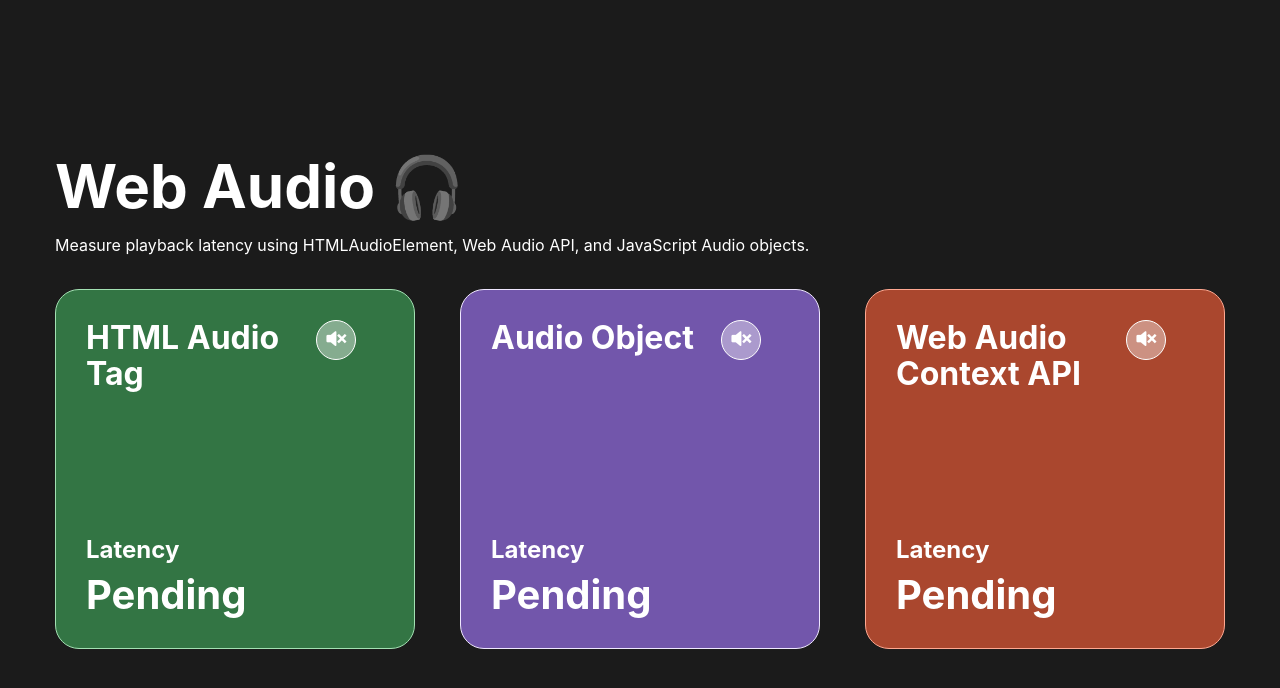
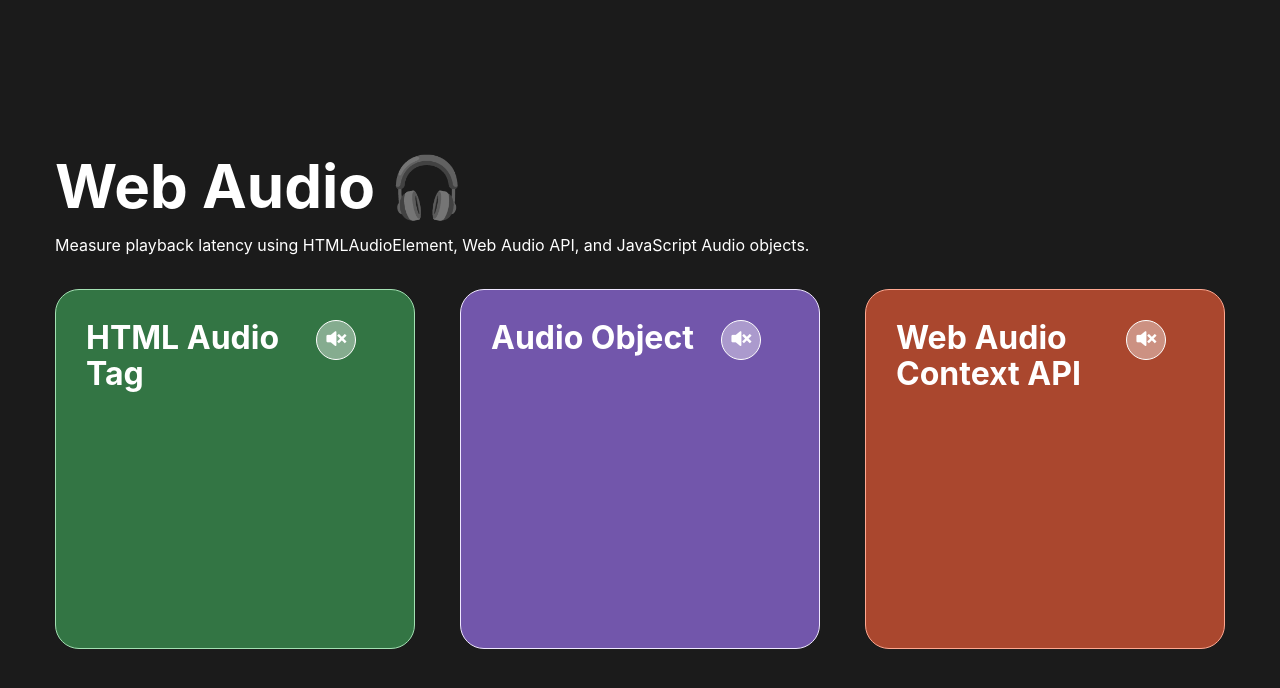
Before and after one commit to jo-duchan/audio-latency-test, a React (Vite) app: page / in a window 1280 px wide. Shown: the top 688 px of the page. Built offline with nearby package versions, Linux system fonts and the light colour scheme; a web font is replaced by a local one.

Commit message:
feat: 웹뷰 오디오 테스트 용

```diff
--- a/src/App.tsx
+++ b/src/App.tsx
@@ -2,7 +2,8 @@ import AudioContextPlayer from './components/AudioContextPlayer';
 import AudioObjectPlayer from './components/AudioObjectPlayer';
 import AudioTagPlayer from './components/AudioTagPlayer';
 
-const AUDIO_PATH = './ping.mp3';
+// const AUDIO_PATH = './ping.mp3';
+const AUDIO_PATH = 'bad-guys.mp3';
 
 function App() {
   return (
--- a/src/components/AudioContextPlayer.tsx
+++ b/src/components/AudioContextPlayer.tsx
@@ -1,4 +1,7 @@
-import { useRef, useState } from 'react';
+import {
+  useRef,
+  // useState
+} from 'react';
 import Card from './ui/Card';
 
 declare global {
@@ -14,7 +17,7 @@ interface AudioContextPlayerProps {
 export default function AudioContextPlayer({
   audioPath,
 }: AudioContextPlayerProps) {
-  const [latency, setLatency] = useState<number | null>(null);
+  // const [latency, setLatency] = useState<number | null>(null);
 
   const audioContextRef = useRef<AudioContext | null>(null);
   const audioBufferRef = useRef<AudioBuffer | null>(null);
@@ -43,17 +46,17 @@ export default function AudioContextPlayer({
     source.connect(context.destination);
     source.start();
 
-    const now = performance.now();
-    if (lastPlayTimeRef.current !== null) {
-      setLatency(now - lastPlayTimeRef.current);
-    }
-    lastPlayTimeRef.current = now;
+    // const now = performance.now();
+    // if (lastPlayTimeRef.current !== null) {
+    //   setLatency(now - lastPlayTimeRef.current);
+    // }
+    // lastPlayTimeRef.current = now;
 
-    source.onended = () => {
-      if (isPlayingRef.current) {
-        playSound(); // 반복 재생
-      }
-    };
+    // source.onended = () => {
+    //   if (isPlayingRef.current) {
+    //     playSound(); // 반복 재생
+    //   }
+    // };
 
     sourceNodeRef.current = source;
   };
@@ -108,7 +111,7 @@ export default function AudioContextPlayer({
       onPlay={handlePlayAudioContext}
       onStop={handleStopAudioContext}
       name="Web Audio Context API"
-      latency={latency}
+      // latency={latency}
       bgColor="#AA472E"
       borderColor="#FFA891"
     />
--- a/src/components/AudioObjectPlayer.tsx
+++ b/src/components/AudioObjectPlayer.tsx
@@ -1,4 +1,7 @@
-import { useRef, useState } from 'react';
+import {
+  useRef,
+  //  useState
+} from 'react';
 import Card from './ui/Card';
 
 interface AudioObjectPlayerProps {
@@ -8,7 +11,7 @@ interface AudioObjectPlayerProps {
 export default function AudioObjectPlayer({
   audioPath,
 }: AudioObjectPlayerProps) {
-  const [latency, setLatency] = useState<number | null>(null);
+  // const [latency, setLatency] = useState<number | null>(null);
   const audioInstanceRef = useRef(new Audio(audioPath));
   const lastPlayTimeRef = useRef<number | null>(null);
   const isPlayingRef = useRef<boolean>(false);
@@ -19,20 +22,20 @@ export default function AudioObjectPlayer({
 
     const audio = audioInstanceRef.current;
 
-    audio.onplay = () => {
-      const now = performance.now();
-      if (lastPlayTimeRef.current !== null) {
-        setLatency(now - lastPlayTimeRef.current);
-      }
-      lastPlayTimeRef.current = now;
-    };
+    // audio.onplay = () => {
+    //   const now = performance.now();
+    //   if (lastPlayTimeRef.current !== null) {
+    //     setLatency(now - lastPlayTimeRef.current);
+    //   }
+    //   lastPlayTimeRef.current = now;
+    // };
 
-    audio.onended = () => {
-      if (isPlayingRef.current) {
-        audio.currentTime = 0;
-        audio.play();
-      }
-    };
+    // audio.onended = () => {
+    //   if (isPlayingRef.current) {
+    //     audio.currentTime = 0;
+    //     audio.play();
+    //   }
+    // };
 
     audio.play();
   };
@@ -54,7 +57,7 @@ export default function AudioObjectPlayer({
       onPlay={handlePlayAudioObject}
       onStop={handleStopAudioObject}
       name="Audio Object"
-      latency={latency}
+      // latency={latency}
       bgColor="#7256AB"
       borderColor="#EFE7FF"
     />
--- a/src/components/AudioTagPlayer.tsx
+++ b/src/components/AudioTagPlayer.tsx
@@ -1,4 +1,7 @@
-import { useRef, useState, useEffect } from 'react';
+import {
+  useRef,
+  // useState, useEffect
+} from 'react';
 import Card from './ui/Card';
 
 interface AudioTagPlayerProps {
@@ -6,38 +9,38 @@ interface AudioTagPlayerProps {
 }
 
 export default function AudioTagPlayer({ audioPath }: AudioTagPlayerProps) {
-  const [latency, setLatency] = useState<number | null>(null);
+  // const [latency, setLatency] = useState<number | null>(null);
   const audioRef = useRef<HTMLAudioElement | null>(null);
   const isPlayingRef = useRef<boolean>(false);
   const lastPlayTimeRef = useRef<number | null>(null);
 
-  useEffect(() => {
-    const audio = audioRef.current;
-    if (!audio) return;
+  // useEffect(() => {
+  //   const audio = audioRef.current;
+  //   if (!audio) return;
 
-    const handlePlay = () => {
-      const now = performance.now();
-      if (lastPlayTimeRef.current !== null) {
-        setLatency(now - lastPlayTimeRef.current);
-      }
-      lastPlayTimeRef.current = now;
-    };
+  //   const handlePlay = () => {
+  //     const now = performance.now();
+  //     if (lastPlayTimeRef.current !== null) {
+  //       setLatency(now - lastPlayTimeRef.current);
+  //     }
+  //     lastPlayTimeRef.current = now;
+  //   };
 
-    const handleEnded = () => {
-      if (isPlayingRef.current && audio) {
-        audio.currentTime = 0;
-        audio.play();
-      }
-    };
+  //   const handleEnded = () => {
+  //     if (isPlayingRef.current && audio) {
+  //       audio.currentTime = 0;
+  //       audio.play();
+  //     }
+  //   };
 
-    audio.addEventListener('play', handlePlay);
-    audio.addEventListener('ended', handleEnded);
+  //   audio.addEventListener('play', handlePlay);
+  //   audio.addEventListener('ended', handleEnded);
 
-    return () => {
-      audio.removeEventListener('play', handlePlay);
-      audio.removeEventListener('ended', handleEnded);
-    };
-  }, []);
+  //   return () => {
+  //     audio.removeEventListener('play', handlePlay);
+  //     audio.removeEventListener('ended', handleEnded);
+  //   };
+  // }, []);
 
   const handlePlayAudioTag = () => {
     if (isPlayingRef.current || !audioRef.current) return;
@@ -60,7 +63,7 @@ export default function AudioTagPlayer({ audioPath }: AudioTagPlayerProps) {
         onPlay={handlePlayAudioTag}
         onStop={handleStopAudioTag}
         name="HTML Audio Tag"
-        latency={latency}
+        // latency={latency}
         bgColor="#337544"
         borderColor="#A3E1B3"
       />
--- a/src/components/ui/Card.tsx
+++ b/src/components/ui/Card.tsx
@@ -4,7 +4,7 @@ interface CardProps {
   onPlay: () => void;
   onStop: () => void;
   name: string;
-  latency: number | null;
+  // latency: number | null;
   bgColor: string;
   borderColor: string;
 }
@@ -13,7 +13,7 @@ export default function Card({
   onPlay,
   onStop,
   name,
-  latency,
+  // latency,
   bgColor,
   borderColor,
 }: CardProps) {
@@ -49,10 +49,10 @@ export default function Card({
         </div>
       </div>
       <div className="flex flex-col gap-[8px]">
-        <span className="text-[16px] sm:text-[24px]">Latency</span>
+        {/* <span className="text-[16px] sm:text-[24px]">Latency</span>
         <span className="text-[24px] sm:text-[40px]">
           {latency !== null ? `${latency.toFixed(2)} ms` : 'Pending'}
-        </span>
+        </span> */}
       </div>
     </button>
   );
```
Also changed, not shown: 1 other file (tests, documents, lock files or other folders).
